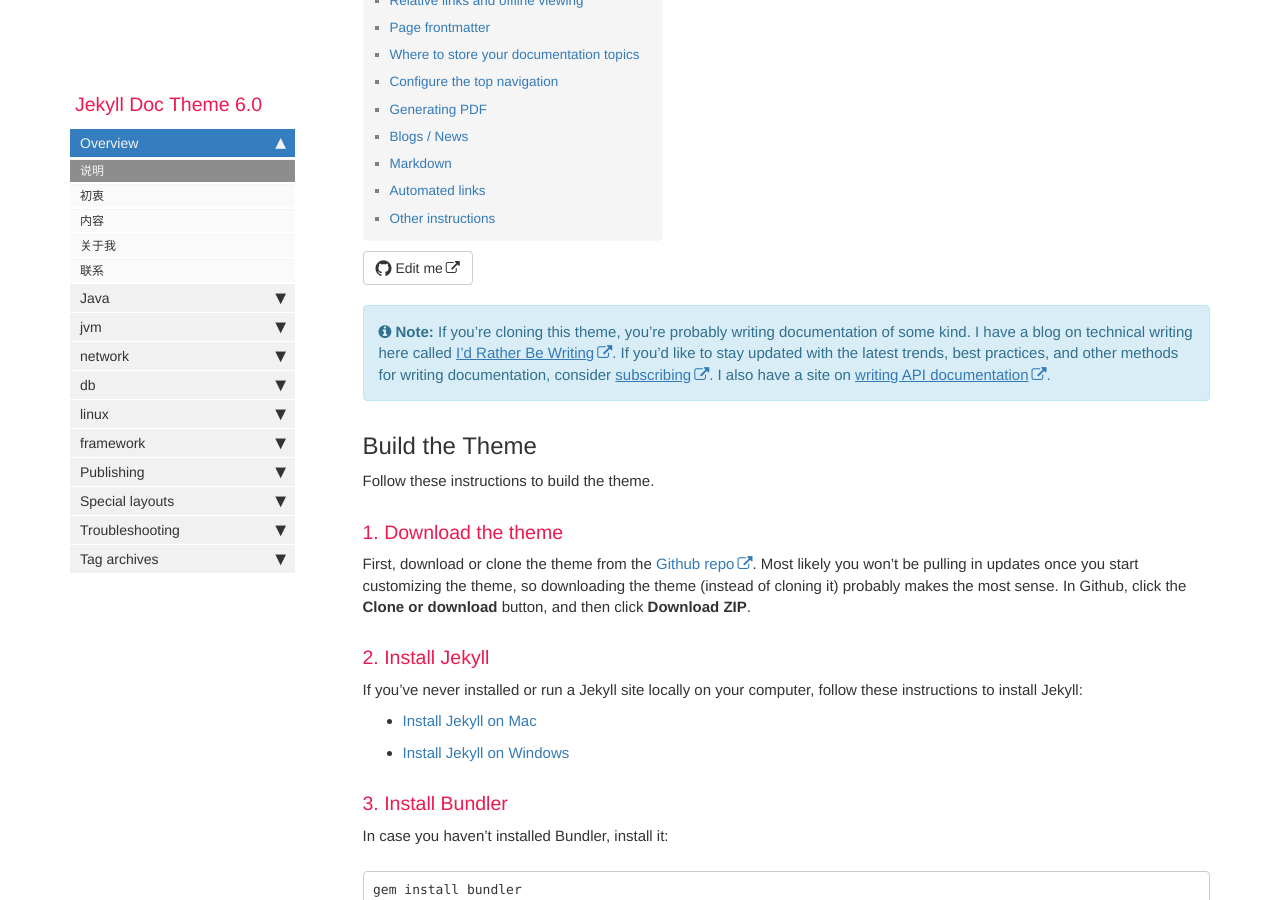
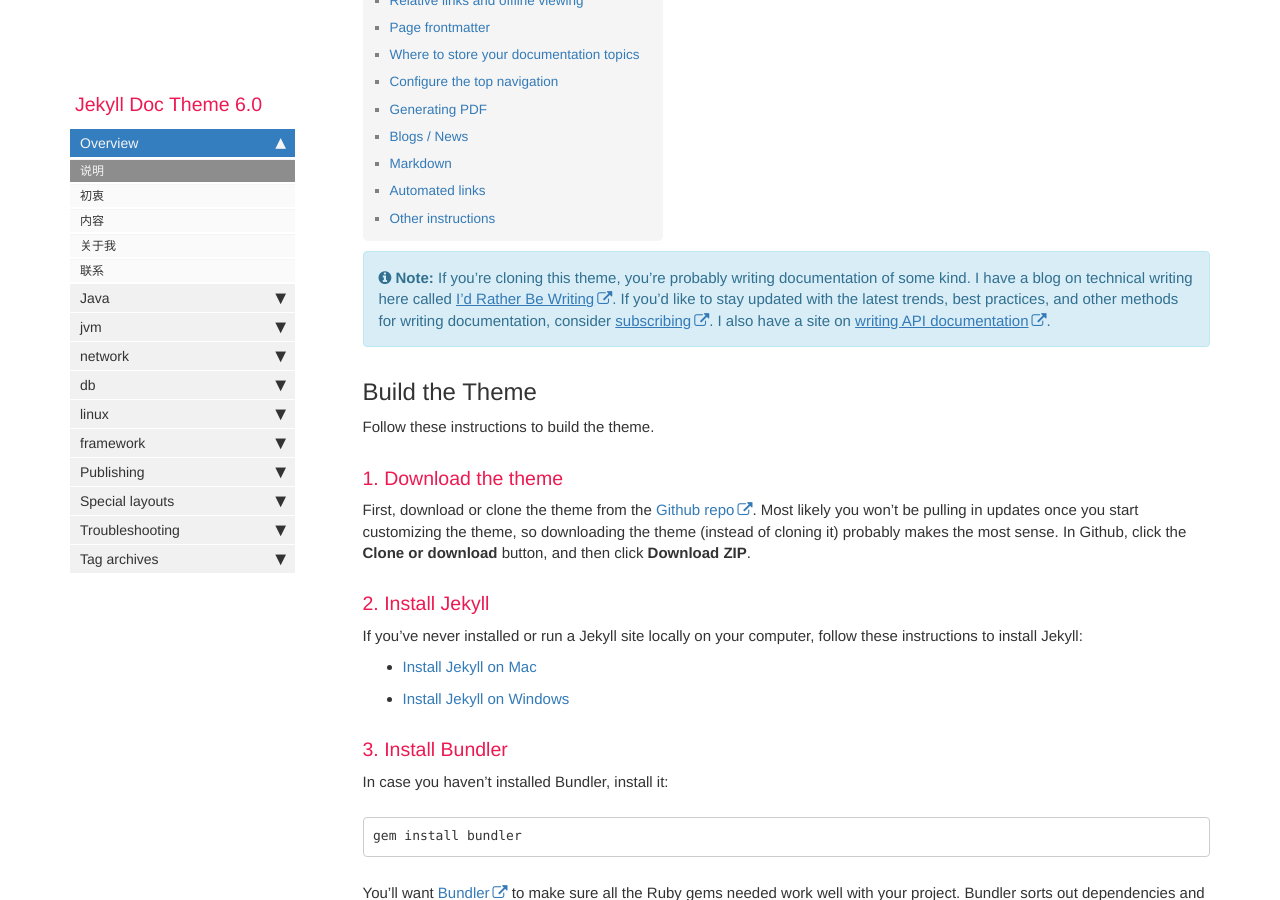
Before and after one commit to sustbeckham/reunion, a Jekyll site: the page built from index.md, in a window 1280 px wide and 900 px high, scrolled down 620 px. Built offline with Jekyll 4.4.1, drawn with Linux system fonts in a browser that asks for light colours; comment, search, counter and statistics services are not loaded.

Commit message:
删除editme的链接

```diff
--- a/_layouts/page.html
+++ b/_layouts/page.html
@@ -38,13 +38,6 @@ layout: default
     {% include toc.html %}
     {% endunless %}
 
-
-    {% if site.github_editme_path %}
-
-    <a target="_blank" rel="noopener" href="https://github.com/{{site.github_editme_path}}{{page.path}}" class="btn btn-default githubEditButton" role="button"><i class="fa fa-github fa-lg"></i> Edit me</a>
-
-    {% endif %}
-
    {{content}}
 
     <div class="tags">
```
